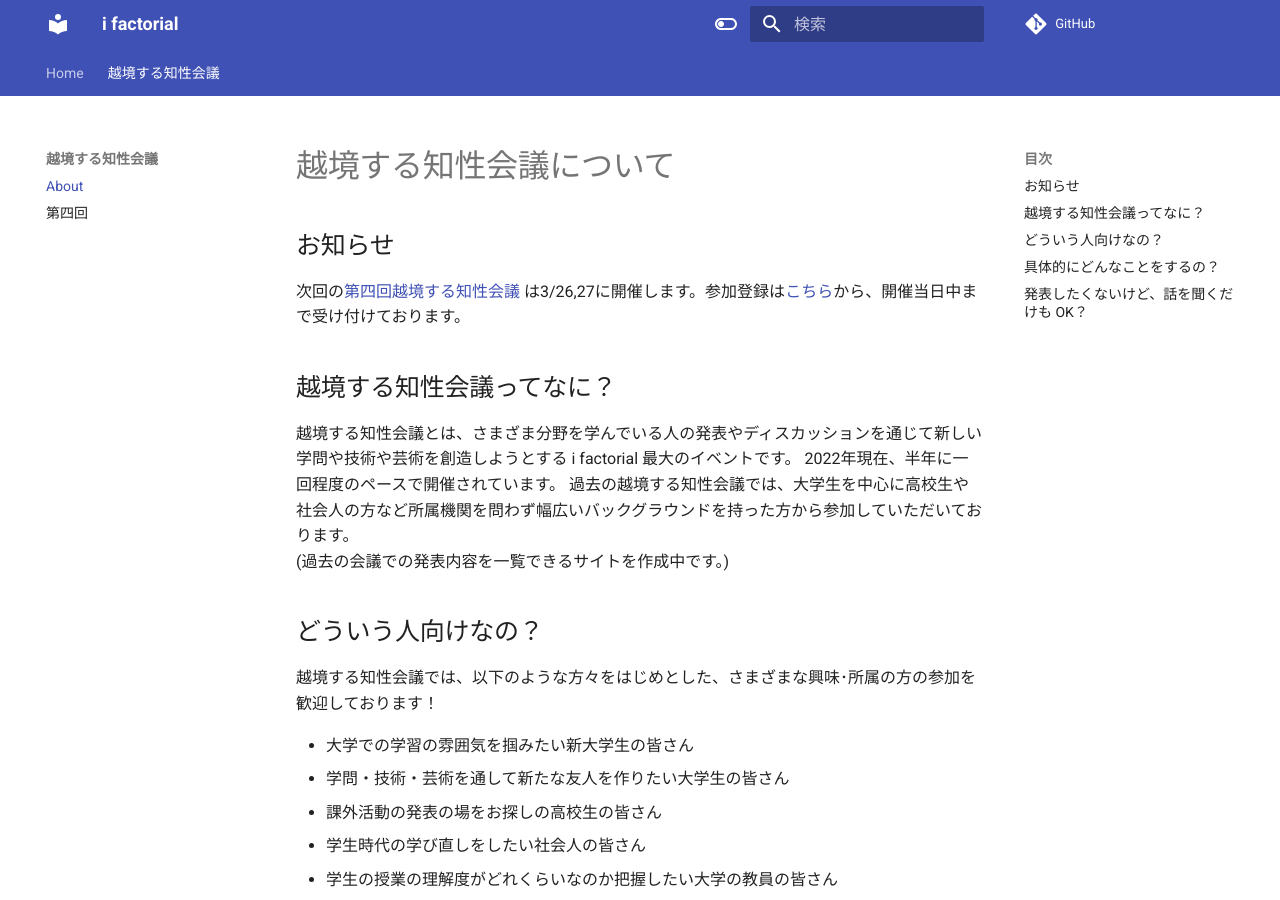
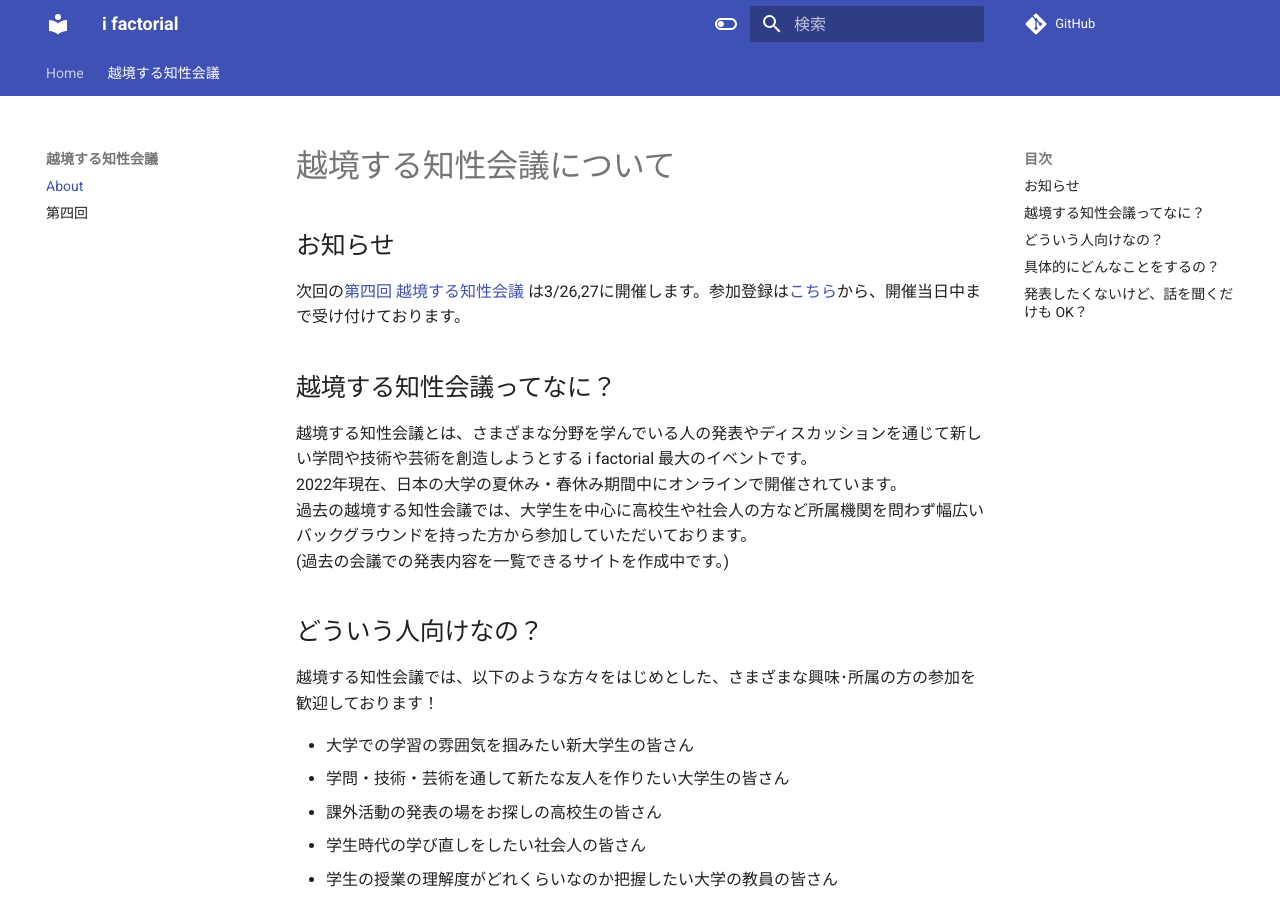
Before and after one commit to i-factorial/ifactorial_website, an MkDocs documentation site: the page built from docs/ekkyo/ekkyo_about.md, in a window 1280 px wide and 900 px high. Built offline with MkDocs 1.6.1 and Material for MkDocs 9.7.7, drawn with Linux system fonts in a browser that asks for light colours; comment, search, counter and statistics services are not loaded.

Commit message:
update ekkyo_about.md

```diff
--- a/docs/ekkyo/ekkyo_about.md
+++ b/docs/ekkyo/ekkyo_about.md
@@ -2,12 +2,12 @@
 
 ## お知らせ
 
-次回の[第四回越境する知性会議](./event4.md) は3/26,27に開催します。参加登録は[こちら](https://forms.gle/Sdy53h5LUSWp9ftr5)から、開催当日中まで受け付けております。
+次回の[第四回 越境する知性会議](./event4.md) は3/26,27に開催します。参加登録は[こちら](https://forms.gle/Sdy53h5LUSWp9ftr5)から、開催当日中まで受け付けております。
 
 ## 越境する知性会議ってなに？
 
-越境する知性会議とは、さまざま分野を学んでいる人の発表やディスカッションを通じて新しい学問や技術や芸術を創造しようとする i factorial 最大のイベントです。
-2022年現在、半年に一回程度のペースで開催されています。
+越境する知性会議とは、さまざまな分野を学んでいる人の発表やディスカッションを通じて新しい学問や技術や芸術を創造しようとする i factorial 最大のイベントです。
+2022年現在、日本の大学の夏休み・春休み期間中にオンラインで開催されています。
 過去の越境する知性会議では、大学生を中心に高校生や社会人の方など所属機関を問わず幅広いバックグラウンドを持った方から参加していただいております。
 (過去の会議での発表内容を一覧できるサイトを作成中です。)
 
```
